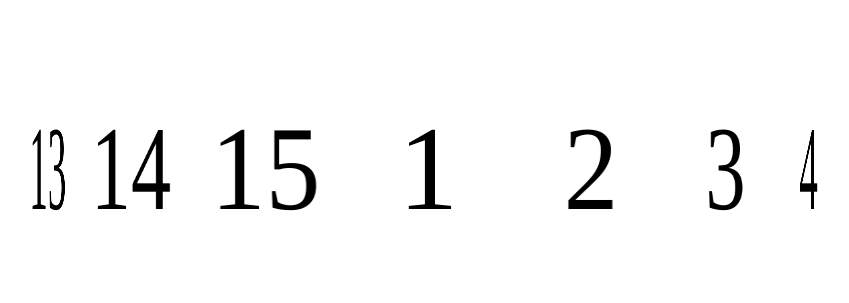
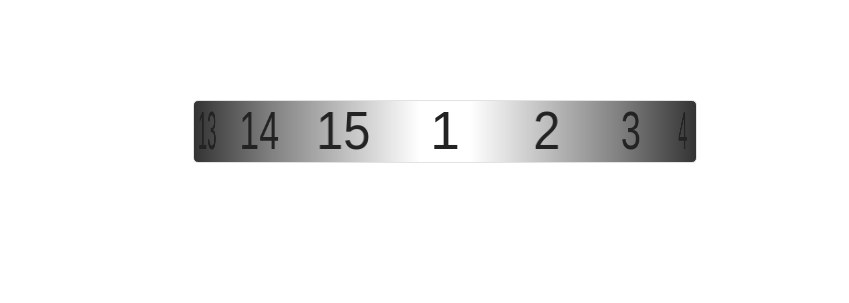
Before and after one commit to artemdemo/morphing-carousel, a website: page index.html in a window 1280 px wide. Shown: the whole page, without its empty margins (195-1044 px from the left). Drawn offline with nearby package versions, Linux system fonts and the light colour scheme; files that its build step writes are made by us from their sources.

Commit message:
Added colors

```diff
--- a/index.html
+++ b/index.html
@@ -14,14 +14,13 @@
             font-family: Arial, sans-serif;
         }
         .container {
-            width: 800px;
+            width: 500px;
             margin: 100px auto 0 auto;
         }
         .morph-carousel__item {
             text-align: center;
-            font-family: Times, serif;
-            font-size: 90pt;
-            color: black;
+            font-size: 40pt;
+            color: #232323;
         }
 
     </style>
@@ -31,6 +30,7 @@
     <div class="container">
 
         <div id="carousel" class="morph-carousel-stage">
+            <div class="morph-carousel__shadow"></div>
             <div class="morph-carousel">
                 <div class="morph-carousel__item">1</div>
                 <div class="morph-carousel__item">2</div>
--- a/source/MorphCarousel.js
+++ b/source/MorphCarousel.js
@@ -18,12 +18,21 @@
     // current position of carousel rotation
     var carouselRotateAngle = 0;
 
+    // Main object
     var MorphCarousel = {};
 
+    /**
+     * Initialization
+     * @param _stageEl
+     * @param options
+     * @returns {object}
+     * @constructor
+     */
     root.MorphCarousel = function( _stageEl, options ) {
         var itemsList,
             angleRad,
             itemWidth,
+            itemHeight,
             radius;
 
         mergeOptions(options);
@@ -50,9 +59,18 @@
             itemsList[i].style.width = itemWidth + 'px';
         }
 
+        itemHeight = itemsList[0].offsetHeight +'px';
+        stageEl.style.height = itemHeight;
+        carouselEl.style.height = itemHeight;
+        carouselEl.style.width = itemWidth + 'px';
+
         return MorphCarousel;
     };
 
+    /**
+     * Attaching hammer JS events
+     * @param itemsAmount
+     */
     function attachHammerEvents( itemsAmount ) {
         var hammertime = new Hammer(stageEl);
         var currentAngle = 0;
--- a/source/MorphCarousel.less
+++ b/source/MorphCarousel.less
@@ -2,14 +2,31 @@
 .morph-carousel-stage {
   width: 100%;
   height: 100%;
+  cursor: pointer;
   transform-style: preserve-3d;
+}
+
+.morph-carousel__shadow {
+  position: absolute;
+  left: -2px;
+  right: -2px;
+  z-index: 10;
+  height: 100%;
+  background: linear-gradient(
+          to right,
+          rgba(0,0,0,0.8) 0%,
+          rgba(0,0,0,0.5) 15%,
+          rgba(0,0,0,0) 45%,
+          rgba(0,0,0,0) 55%,
+          rgba(0,0,0,0.5) 85%,
+          rgba(0,0,0,0.8) 100%);
+  border-radius: 5px;
+  border: 1px solid #E2E2E2;
 }
 
 .morph-carousel {
   position: relative;
   margin: 0 auto;
-  height: 200px;
-  width: 200px;
   user-select: none;
   transform: rotateY(0deg);
   transform-style: preserve-3d;
```
Also changed, not shown: dist/MorphCarousel.css, dist/MorphCarousel.js.
